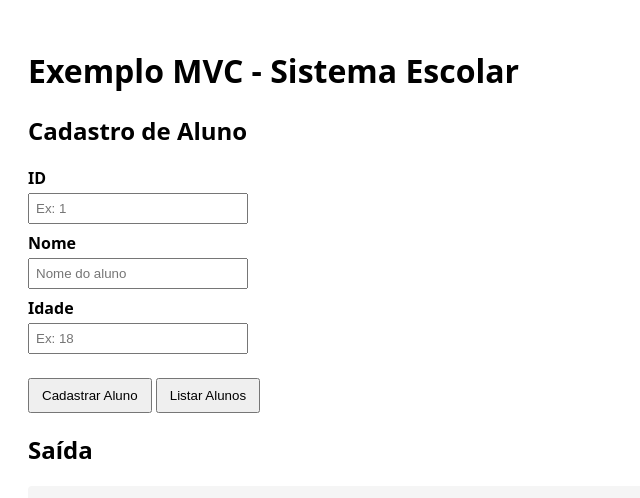
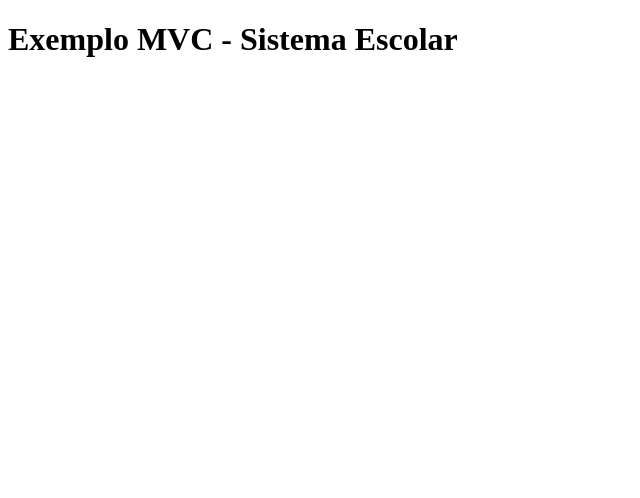
Before and after one commit to YorraneRSA/AtvLeonardo, a plain HTML site: page index.html in a window 1280 px wide. Shown: the whole page, without its empty margins (0-640 px from the left). Drawn offline with Linux system fonts and the light colour scheme.

Commit message:
Update index.html

```diff
--- a/index.html
+++ b/index.html
@@ -1,49 +1,13 @@
 <!DOCTYPE html>
 <html lang="pt-BR">
 <head>
-  <meta charset="UTF-8" />
+  <meta charset="UTF-8">
   <title>Exemplo MVC - Gestão Escolar</title>
-  <meta name="viewport" content="width=device-width,initial-scale=1" />
-  <style>
-    body { font-family: system-ui, -apple-system, "Segoe UI", Roboto, "Helvetica Neue", Arial; padding: 20px; }
-    label { display: block; margin-top: 8px; font-weight: 600; }
-    input { margin-top: 4px; padding: 6px; width: 220px; box-sizing: border-box; }
-    button { margin-top: 12px; padding: 8px 12px; cursor: pointer; }
-    .form-row { margin-bottom: 6px; }
-    #saida { white-space: pre-wrap; background:#f5f5f5; padding:10px; border-radius:4px; min-height:120px; }
-    .controls { margin-top: 12px; }
-  </style>
 </head>
 <body>
   <h1>Exemplo MVC - Sistema Escolar</h1>
+  <pre id="saida"></pre>
 
-  <div id="form-cadastro" aria-labelledby="form-title">
-    <h2 id="form-title">Cadastro de Aluno</h2>
-
-    <div class="form-row">
-      <label for="input-id">ID</label>
-      <input id="input-id" type="number" min="1" inputmode="numeric" placeholder="Ex: 1" />
-    </div>
-
-    <div class="form-row">
-      <label for="input-nome">Nome</label>
-      <input id="input-nome" type="text" placeholder="Nome do aluno" />
-    </div>
-
-    <div class="form-row">
-      <label for="input-idade">Idade</label>
-      <input id="input-idade" type="number" min="1" inputmode="numeric" placeholder="Ex: 18" />
-    </div>
-
-    <div class="controls">
-      <button id="btn-cadastrar" type="button">Cadastrar Aluno</button>
-      <button id="btn-listar" type="button">Listar Alunos</button>
-    </div>
-  </div>
-
-  <h2>Saída</h2>
-  <pre id="saida" aria-live="polite"></pre>
-
-  <script src="main.js" defer></script>
+  <script src="main.js"></script>
 </body>
 </html>
```
